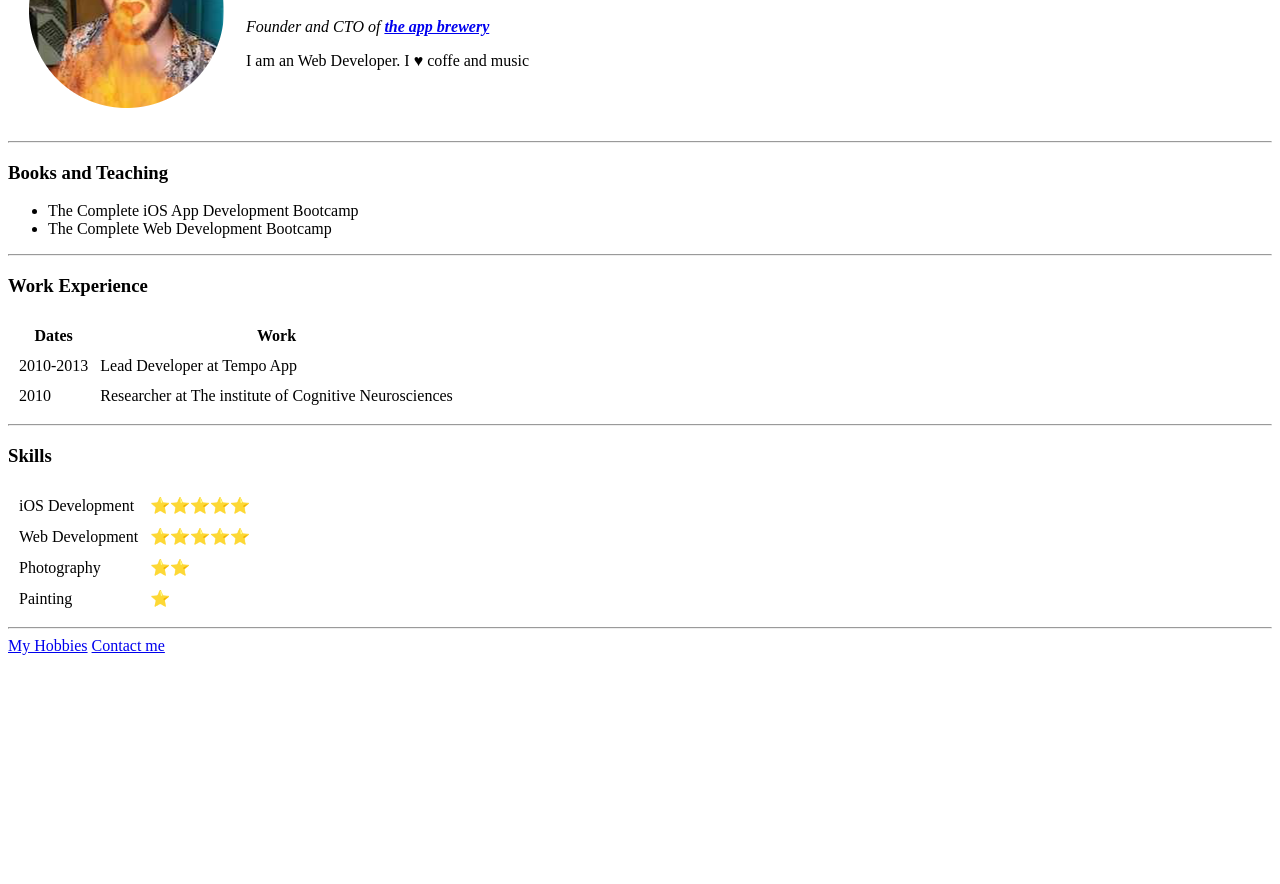
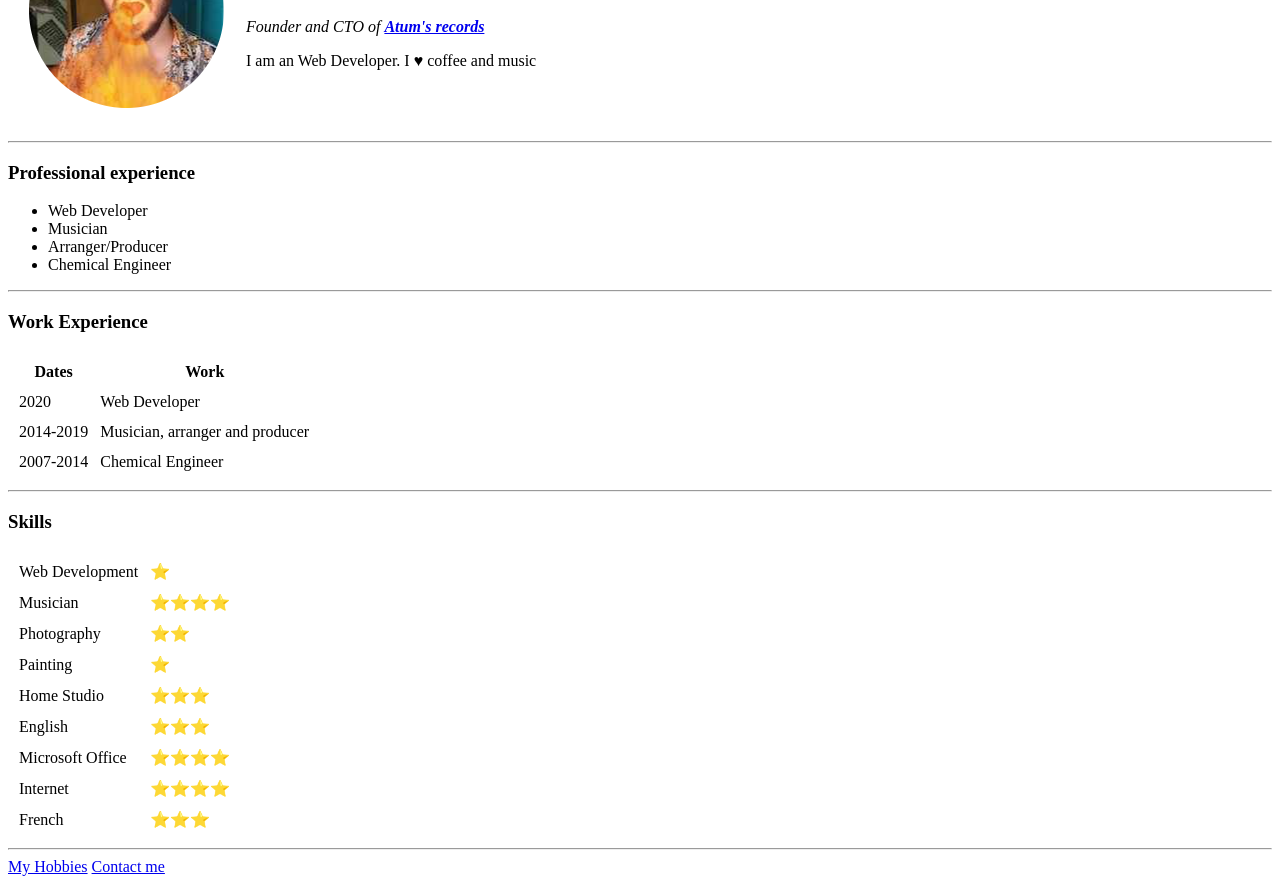
Before and after one commit to danilofigueiredo/cv, a plain HTML site: page index.html in a window 1280 px wide. Shown: the part 116-1000 px from the top of the page. Before the commit the page ends 800 px from the top, so only its background shows below. Drawn offline with Linux system fonts and the light colour scheme.

Commit message:
Add files via upload

```diff
--- a/index.html
+++ b/index.html
@@ -12,17 +12,19 @@
       <td><img src="images/profile.png" alt="bass dude"></td>
       <td>
         <h1>Danilo Figueiredo</h1>
-        <p><em>Founder and CTO of <strong><a href="https://www.appbrewery.com">the app brewery</a></strong></em></p>
-        <p>I am an Web Developer. I ♥ coffe and music</p>
+        <p><em>Founder and CTO of <strong><a href="https://soundcloud.com/danilofigueiredo">Atum's records</a></strong></em></p>
+        <p>I am an Web Developer. I ♥ coffee and music</p>
       </td>
     </tr>
   </table>
   <hr>
 
-  <h3>Books and Teaching</h3>
+  <h3>Professional experience</h3>
   <ul>
-    <li>The Complete iOS App Development Bootcamp</li>
-    <li>The Complete Web Development Bootcamp</li>
+    <li>Web Developer</li>
+    <li>Musician</li>
+    <li>Arranger/Producer</li>
+    <li>Chemical Engineer</li>
   </ul>
 
   <hr>
@@ -36,12 +38,16 @@
     </thead>
     <tbody>
       <tr>
-        <td>2010-2013</td>
-        <td>Lead Developer at Tempo App</td>
+        <td>2020</td>
+        <td>Web Developer</td>
       </tr>
       <tr>
-        <td>2010</td>
-        <td>Researcher at The institute of Cognitive Neurosciences</td>
+        <td>2014-2019</td>
+        <td>Musician, arranger and producer</td>
+      </tr>
+      <tr>
+        <td>2007-2014</td>
+        <td>Chemical Engineer</td>
       </tr>
     </tbody>
     <tfoot>
@@ -52,12 +58,12 @@
   <h3>Skills</h3>
   <table cellspacing="10">
     <tr>
-      <td>iOS Development</td>
-      <td>⭐️⭐️⭐️⭐️⭐️</td>
+      <td>Web Development</td>
+      <td>⭐️</td>
     </tr>
     <tr>
-      <td>Web Development</td>
-      <td>⭐️⭐️⭐️⭐️⭐️</td>
+      <td>Musician</td>
+      <td>⭐️⭐️⭐️⭐️</td>
     </tr>
     <tr>
       <td>Photography</td>
@@ -66,6 +72,26 @@
     <tr>
       <td>Painting</td>
       <td>⭐️</td>
+    </tr>
+    <tr>
+      <td>Home Studio</td>
+      <td>⭐️⭐️⭐️</td>
+    </tr>
+    <tr>
+      <td>English</td>
+      <td>⭐️⭐️⭐️</td>
+    </tr>
+    <tr>
+      <td>Microsoft Office</td>
+      <td>⭐️⭐️⭐️⭐️</td>
+    </tr>
+    <tr>
+      <td>Internet</td>
+      <td>⭐️⭐️⭐️⭐️</td>
+    </tr>
+    <tr>
+      <td>French</td>
+      <td>⭐️⭐️⭐️</td>
     </tr>
   </table>
   <hr>
```
Also changed, not shown: hobbies.html (+3 -3 lines).
